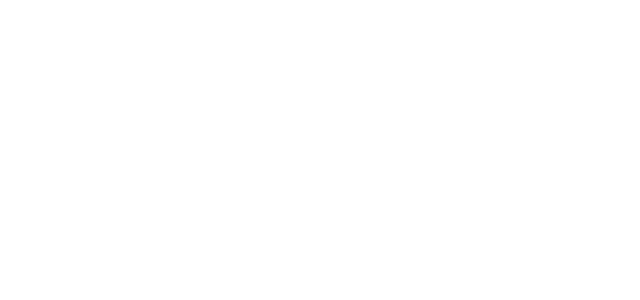
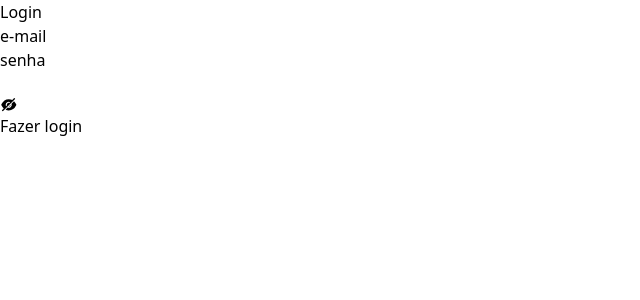
Before and after one commit to YulianSan/ProjetoFinalTotiFront, a React (Vite) app: page /login in a window 1280 px wide. Shown: the top 300 px of the page, without its empty margins (0-640 px from the left). Built offline with nearby package versions, Linux system fonts and the light colour scheme; no server answers.

Commit message:
feat: layouts

```diff
--- a/src/layouts/AuthLayout.jsx
+++ b/src/layouts/AuthLayout.jsx
@@ -1,12 +1,10 @@
 import { Outlet, useNavigate } from "react-router-dom"
 import { useLocalStorage } from "../hooks/useLocalStorage"
 import { useEffect } from "react"
-import { useTitle } from "../hooks/useTitle";
 
-export function AuthLayout({ title }) {
+export function AuthLayout() {
     const navigate = useNavigate();
     const [token, _] = useLocalStorage('token')
-    useTitle(title)
 
     useEffect(() => { if(!token) { navigate('/login') } }, [token])
 
--- a/src/layouts/GuestLayout.jsx
+++ b/src/layouts/GuestLayout.jsx
@@ -1,8 +1,8 @@
-import { useNavigate } from "react-router-dom"
+import { Outlet, useNavigate } from "react-router-dom"
 import { useLocalStorage } from "../hooks/useLocalStorage"
 import { useEffect } from "react"
 
-export function GuestLayout({ children }) {
+export function GuestLayout() {
     const navigate = useNavigate();
     const [token, _] = useLocalStorage('token')
 
@@ -10,7 +10,7 @@ export function GuestLayout({ children }) {
 
     return (
         <>
-            { !token && children }
+            { !token && <Outlet /> }
         </>
     )
 }
--- a/src/layouts/StoreLayout.jsx
+++ b/src/layouts/StoreLayout.jsx
@@ -1,12 +1,10 @@
 import { Outlet, useNavigate } from "react-router-dom"
 import { useLocalStorage } from "../hooks/useLocalStorage"
 import { useEffect } from "react"
-import { useTitle } from "../hooks/useTitle";
 
-export function StoreLayout({ title }) {
+export function StoreLayout() {
     const navigate = useNavigate();
     const [token, _] = useLocalStorage('token')
-    useTitle(title)
 
     useEffect(() => { if(!token) { navigate('/store/login') } }, [token])
 
```
